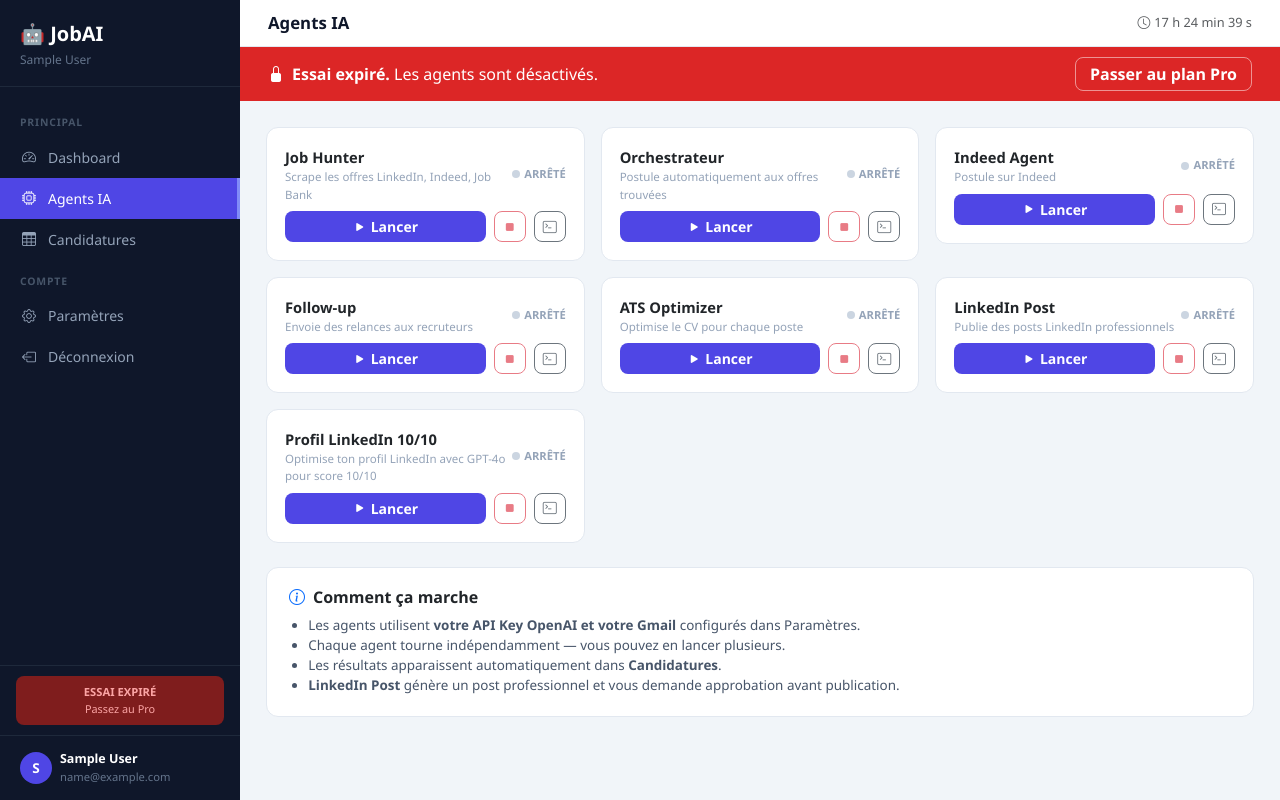
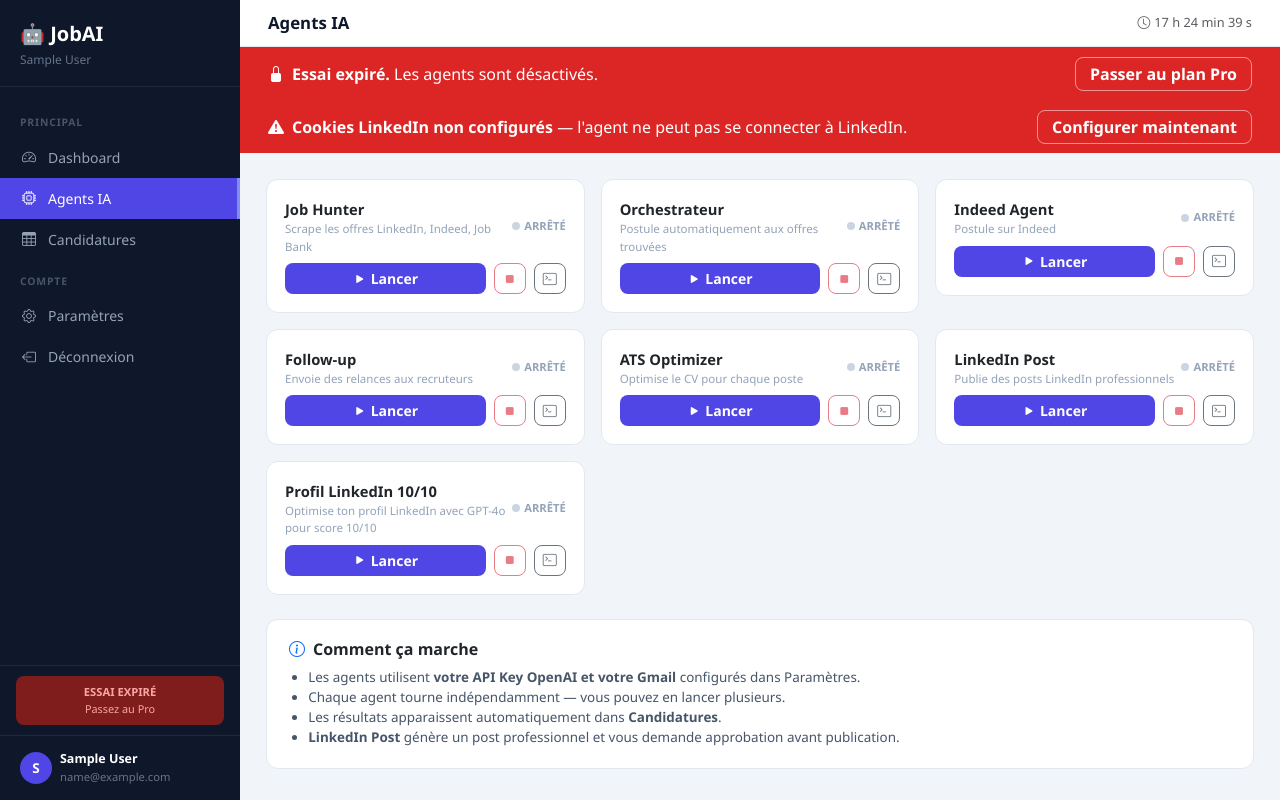
Before and after one commit to sobpatrice92-code/jobai-saas, a Flask app: page /agents in a window 1280 px wide. Run offline with Flask 3, Linux system fonts and the light colour scheme; the visitor is signed in with stand-in values (Sample User, id 1); some libraries are stand-ins or nearby versions.

Commit message:
feat: rappel email automatique cookies LinkedIn + bannière dashboard
- models.py: colonne linkedin_cookies_updated_at, get_cookie_age_days(),
  save_config() resette le timestamp quand cookies_json sauvegardé
- app.py: _send_cookie_reminder() via Gmail SMTP, check dans run_agent()
  si cookies >= 25j avant lancement agent LinkedIn, cookie_age dans context
- base.html: bannière rouge (jamais configuré) ou orange (expire bientôt)
  avec lien direct vers Setup

Co-Authored-By: Claude Sonnet 4.6 <noreply@anthropic.com>

```diff
--- a/app.py
+++ b/app.py
@@ -6,7 +6,9 @@ from flask import (Flask, render_template, request, redirect, url_for,
 from flask_login import (LoginManager, UserMixin, login_user, logout_user,
                           login_required, current_user)
 from werkzeug.utils import secure_filename
-import subprocess, threading, os, json, re, base64
+import subprocess, threading, os, json, re, base64, smtplib
+from email.mime.text import MIMEText
+from email.mime.multipart import MIMEMultipart
 from pathlib import Path
 from datetime import datetime
 import models
@@ -16,13 +18,64 @@ app.secret_key = os.getenv("SECRET_KEY", "jobai-saas-secret-2026-x9z")
 
 models.init_db()
 
+def _send_cookie_reminder(uid, cfg):
+    """Envoie un email de rappel pour rafraîchir les cookies LinkedIn."""
+    gmail = cfg.get("gmail_address", "")
+    pwd   = cfg.get("gmail_password", "")
+    name  = cfg.get("nom_complet", "Utilisateur")
+    if not gmail or not pwd:
+        return
+    domain   = os.getenv("RAILWAY_PUBLIC_DOMAIN", "")
+    setup_url = (f"https://{domain}/setup" if domain else "/setup")
+    try:
+        msg = MIMEMultipart()
+        msg["From"]    = gmail
+        msg["To"]      = gmail
+        msg["Subject"] = "⚠️ JobAI — Rafraîchissez vos cookies LinkedIn (expire bientôt)"
+        body = f"""Bonjour {name},
+
+Vos cookies LinkedIn sont anciens et risquent d'expirer.
+Sans cookies valides, l'agent ne peut plus postuler en votre nom depuis Railway.
+
+COMMENT RAFRAÎCHIR EN 2 MINUTES :
+
+1. Ouvrez Chrome et connectez-vous à linkedin.com
+2. Cliquez sur l'icône Cookie-Editor (extension Chrome/Firefox)
+3. Cliquez "Export" → "Export as JSON" → Copiez tout le texte
+4. Allez sur votre Setup : {setup_url}
+5. Collez dans le champ "Cookies LinkedIn"
+6. Cliquez "Sauvegarder"
+
+C'est tout ! L'agent reprend automatiquement avec les nouveaux cookies.
+
+Pourquoi ce rappel ?
+LinkedIn expire les sessions après environ 30 jours.
+Ce rappel est envoyé automatiquement tous les 25 jours.
+
+— L'équipe JobAI
+"""
+        msg.attach(MIMEText(body, "plain", "utf-8"))
+        with smtplib.SMTP_SSL("smtp.gmail.com", 465) as server:
+            server.login(gmail, pwd)
+            server.sendmail(gmail, gmail, msg.as_string())
+        app.logger.warning(f"[cookies_reminder] Rappel envoyé à {gmail} (user {uid})")
+    except Exception as e:
+        app.logger.warning(f"[cookies_reminder] Erreur: {e}")
+
 @app.context_processor
 def inject_trial():
-    """Injecte les infos trial dans tous les templates."""
+    """Injecte les infos trial et état cookies dans tous les templates."""
     if current_user.is_authenticated:
         jours, actif, plan = models.get_trial_info(current_user.id)
-        return {"trial_jours": jours, "trial_actif": actif, "trial_plan": plan}
-    return {"trial_jours": 30, "trial_actif": True, "trial_plan": "trial"}
+        cookie_age      = models.get_cookie_age_days(current_user.id)
+        cookie_never    = cookie_age >= 999
+        cookie_warning  = not cookie_never and cookie_age >= 25
+        cookie_days_left= max(0, 30 - cookie_age) if not cookie_never else 0
+        return {"trial_jours": jours, "trial_actif": actif, "trial_plan": plan,
+                "cookie_age": cookie_age, "cookie_never": cookie_never,
+                "cookie_warning": cookie_warning, "cookie_days_left": cookie_days_left}
+    return {"trial_jours": 30, "trial_actif": True, "trial_plan": "trial",
+            "cookie_age": 999, "cookie_never": True, "cookie_warning": False, "cookie_days_left": 0}
 
 # ── Flask-Login ───────────────────────────────────────────────
 login_manager = LoginManager(app)
@@ -201,6 +254,14 @@ def run_agent(agent_id):
                 app.logger.warning(f"[CV] Restauré depuis DB pour user {uid}: {cv_path}")
             except Exception as e:
                 app.logger.error(f"[CV] Erreur restauration: {e}")
+
+    # Vérification et rappel cookies LinkedIn
+    AGENTS_LINKEDIN = {"orchestrateur", "indeed_agent", "linkedin_agent", "profile_optimizer"}
+    if agent_id in AGENTS_LINKEDIN:
+        cookie_age = models.get_cookie_age_days(uid)
+        if cookie_age >= 25:
+            app.logger.warning(f"[cookies] user {uid}: cookies {cookie_age}j — envoi rappel email")
+            _send_cookie_reminder(uid, cfg)
 
     _oai = os.getenv("OPENAI_API_KEY", "")
     app.logger.warning(f"[run_agent:{agent_id}] OPENAI_API_KEY {'SET('+str(len(_oai))+'chars)' if _oai else 'MANQUANT'}")
--- a/models.py
+++ b/models.py
@@ -67,7 +67,7 @@ if DATABASE_URL:
             cv_content        TEXT DEFAULT '',
             FOREIGN KEY(user_id) REFERENCES users(id)
         )""")
-        for col in ["cv_content TEXT DEFAULT ''", "linkedin_cookies TEXT DEFAULT ''", "linkedin_li_at TEXT DEFAULT ''", "linkedin_cookies_json TEXT DEFAULT ''"]:
+        for col in ["cv_content TEXT DEFAULT ''", "linkedin_cookies TEXT DEFAULT ''", "linkedin_li_at TEXT DEFAULT ''", "linkedin_cookies_json TEXT DEFAULT ''", "linkedin_cookies_updated_at TEXT DEFAULT ''"]:
             try:
                 cur.execute(f"ALTER TABLE user_config ADD COLUMN IF NOT EXISTS {col}")
                 conn.commit()
@@ -174,7 +174,7 @@ else:
             FOREIGN KEY(user_id) REFERENCES users(id)
         );
         """)
-        for col in ["cv_content TEXT DEFAULT ''", "linkedin_cookies TEXT DEFAULT ''", "linkedin_li_at TEXT DEFAULT ''", "linkedin_cookies_json TEXT DEFAULT ''"]:
+        for col in ["cv_content TEXT DEFAULT ''", "linkedin_cookies TEXT DEFAULT ''", "linkedin_li_at TEXT DEFAULT ''", "linkedin_cookies_json TEXT DEFAULT ''", "linkedin_cookies_updated_at TEXT DEFAULT ''"]:
             try:
                 conn.execute(f"ALTER TABLE user_config ADD COLUMN {col}")
             except Exception:
@@ -283,17 +283,41 @@ def get_cv_content(user_id):
 
 def save_linkedin_cookies(user_id, cookies_json):
     """Sauvegarde les cookies LinkedIn en base pour survivre aux redéploiements."""
-    _exec(f"UPDATE user_config SET linkedin_cookies={PH} WHERE user_id={PH}", (cookies_json, user_id))
+    now = datetime.now().isoformat()
+    _exec(f"UPDATE user_config SET linkedin_cookies={PH}, linkedin_cookies_updated_at={PH} WHERE user_id={PH}",
+          (cookies_json, now, user_id))
 
 def get_linkedin_cookies(user_id):
     row = _exec(f"SELECT linkedin_cookies FROM user_config WHERE user_id={PH}", (user_id,), fetch="one")
     return (row or {}).get("linkedin_cookies", "")
 
+def get_cookie_age_days(user_id):
+    """Retourne le nombre de jours depuis la dernière mise à jour des cookies (999 = jamais configurés)."""
+    row = _exec(
+        f"SELECT linkedin_cookies_updated_at, linkedin_cookies_json FROM user_config WHERE user_id={PH}",
+        (user_id,), fetch="one"
+    )
+    if not row:
+        return 999
+    has_cookies = bool((row.get("linkedin_cookies_json") or "").strip())
+    updated_at  = (row.get("linkedin_cookies_updated_at") or "").strip()
+    if not has_cookies:
+        return 999
+    if not updated_at:
+        return 25  # cookies présents mais pas de date → considérer comme anciens
+    try:
+        dt = datetime.fromisoformat(updated_at)
+        return (datetime.now() - dt).days
+    except Exception:
+        return 25
+
 def save_config(user_id, data):
+    if "linkedin_cookies_json" in data and data["linkedin_cookies_json"].strip():
+        data["linkedin_cookies_updated_at"] = datetime.now().isoformat()
     fields = ["openai_key","gmail_address","gmail_password","nom_complet",
               "telephone","adresse","ville","province","profession","keywords",
               "cv_path","linkedin_email","linkedin_password","cv_content",
-              "linkedin_li_at","linkedin_cookies_json"]
+              "linkedin_li_at","linkedin_cookies_json","linkedin_cookies_updated_at"]
     conn = get_db()
     if DATABASE_URL:
         cur = conn.cursor()
--- a/templates/base.html
+++ b/templates/base.html
@@ -140,6 +140,23 @@
     {% endif %}
   {% endif %}
 
+  {# ── Bannière cookies LinkedIn ── #}
+  {% if cookie_never %}
+  <div style="background:#DC2626;color:#fff;padding:9px 28px;display:flex;align-items:center;justify-content:space-between;gap:10px;">
+    <span><i class="bi bi-exclamation-triangle-fill me-2"></i><strong>Cookies LinkedIn non configurés</strong> — l'agent ne peut pas se connecter à LinkedIn.</span>
+    <a href="{{ url_for('setup') }}" style="color:#fff;font-weight:700;border:1px solid rgba(255,255,255,.5);padding:4px 14px;border-radius:8px;text-decoration:none;white-space:nowrap;">
+      Configurer maintenant
+    </a>
+  </div>
+  {% elif cookie_warning %}
+  <div style="background:#D97706;color:#fff;padding:9px 28px;display:flex;align-items:center;justify-content:space-between;gap:10px;">
+    <span><i class="bi bi-clock-fill me-2"></i>Cookies LinkedIn : expire dans <strong>{{ cookie_days_left }} jour{{ 's' if cookie_days_left != 1 }}</strong> — Un rappel email vous a été envoyé.</span>
+    <a href="{{ url_for('setup') }}" style="color:#fff;font-weight:700;border:1px solid rgba(255,255,255,.5);padding:4px 14px;border-radius:8px;text-decoration:none;white-space:nowrap;">
+      Rafraîchir maintenant
+    </a>
+  </div>
+  {% endif %}
+
   <div class="page">{% block content %}{% endblock %}</div>
 </div>
 <script src="https://cdn.jsdelivr.net/npm/bootstrap@5.3.3/dist/js/bootstrap.bundle.min.js"></script>
```
